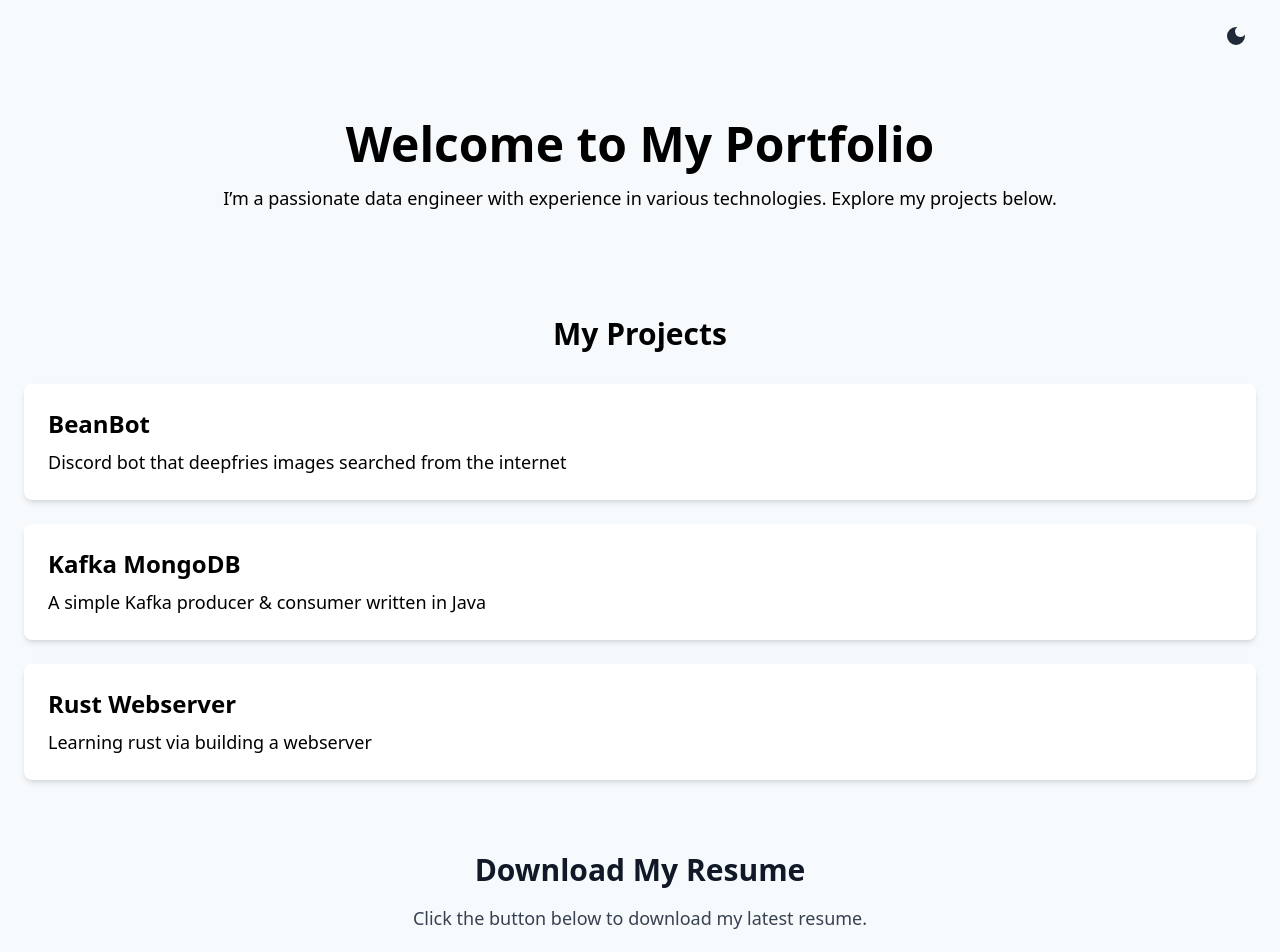
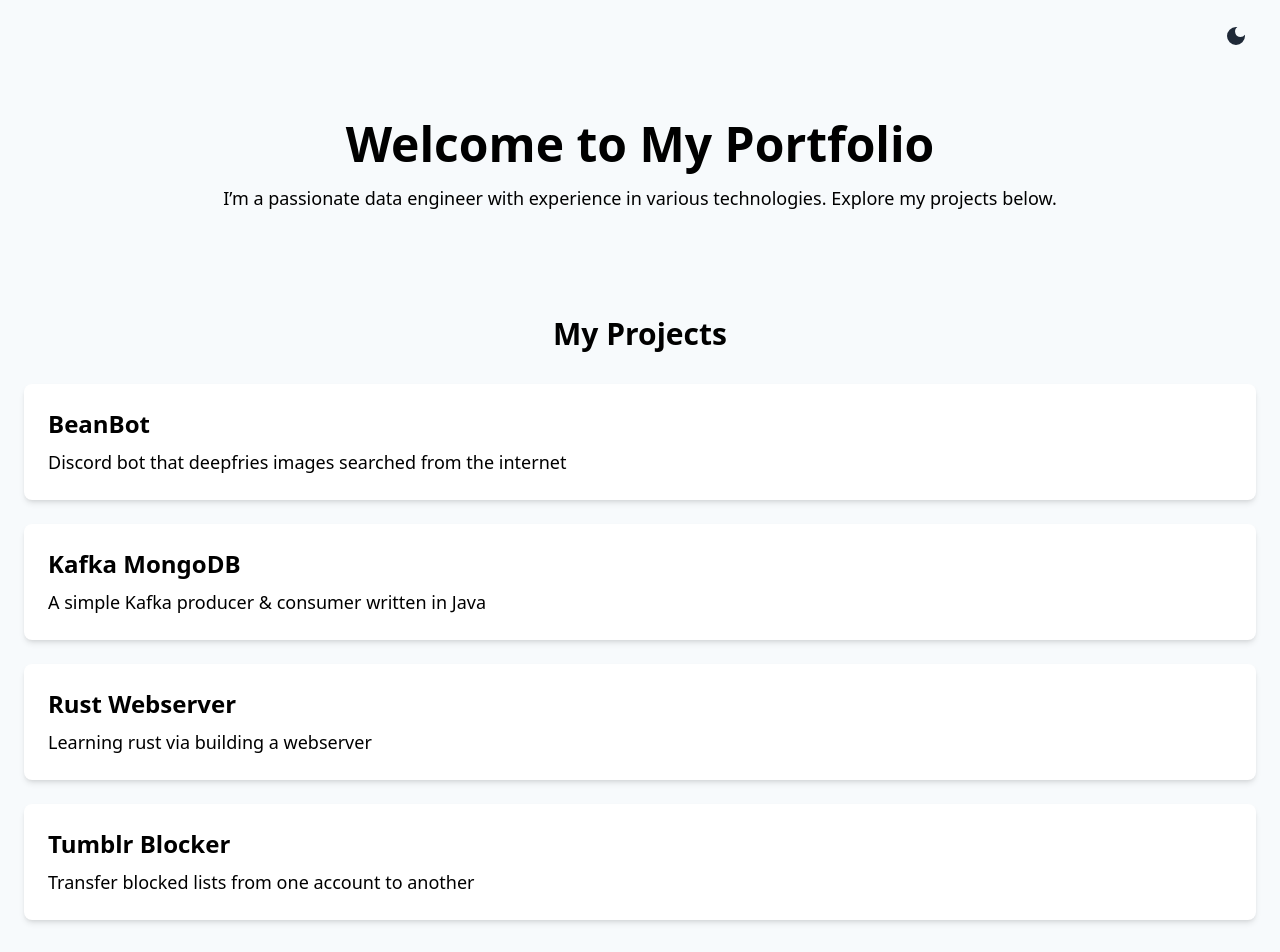
Before and after one commit to b-hairston/nextjs-website, a Next.js app: page / in a window 1280 px wide. Shown: the top 952 px of the page. Built offline with nearby package versions, Linux system fonts and the light colour scheme.

Commit message:
added tumblr-blocker to portfolio

```diff
--- a/app/page.tsx
+++ b/app/page.tsx
@@ -20,6 +20,12 @@ const projects = [
     title: 'Rust Webserver',
     description: 'Learning rust via building a webserver',
   },
+  {
+    slug: 'project-4',
+    title: 'Tumblr Blocker',
+    description: 'Transfer blocked lists from one account to another',
+  },
+
 
 ];
 
@@ -60,8 +66,8 @@ export default function Home() {
 
       {/* Resume Download Section */}
       <section className="bg-gray-100 dark:bg-gray-800 py-12 text-center">
-        <h2 className="text-3xl font-bold mb-4 text-gray-900 dark:text-gray-100">Download My Resume</h2>
-        <p className="text-lg mb-8 text-gray-700 dark:text-white">Click the button below to download my latest resume.</p>
+        <h2 className="text-3xl font-bold mb-4 text-black dark:text-gray-100">Download My Resume</h2>
+        <p className="text-lg mb-8 text-black dark:text-white">Click the button below to download my latest resume.</p>
         <a
           href="/path/to/your/resume.pdf" // Replace with the actual path to your resume
           download
--- a/app/projects/[project]/page.tsx
+++ b/app/projects/[project]/page.tsx
@@ -5,7 +5,16 @@ import ThemeToggle from 'components/theme-toggle';
 import { useParams } from 'next/navigation';
 import Link from 'next/link';
 
-const projects = {
+// Define the Project type with an optional githubLink property
+type Project = {
+  title: string;
+  description: string;
+  link: string;
+  githubLink?: string; // Optional githubLink property
+};
+
+// Define the projects object with the Project type
+const projects: { [key: string]: Project } = {
   'project-1': {
     title: 'BeanBot',
     description: 'Discord bot that deepfries images searched from the internet',
@@ -16,10 +25,16 @@ const projects = {
     description: 'A simple Kafka producer & consumer written in Java',
     link: 'https://github.com/b-hairston/kafka-mongo-stack',
   },
-  'project-3':{
+  'project-3': {
     title: 'Rust Webserver',
     description: 'Learning rust via building a webserver',
     link: 'https://github.com/b-hairston/rust-webserver',
+  },
+  'project-4': {
+    title: 'Tumblr Blocker',
+    description: 'Transfer blocked lists from one account to another',
+    link: 'https://www.tumblr-blocker.xyz/',
+    githubLink: 'https://github.com/b-hairston/tumblr-blocker', // GitHub link included
   },
 };
 
@@ -34,7 +49,6 @@ const ProjectPage = () => {
   }
 
   const project = params.project as ProjectKey; // Cast to valid project keys
-
   const projectDetails = projects[project];
 
   if (!projectDetails) {
@@ -47,22 +61,35 @@ const ProjectPage = () => {
         <Link href="/" className="text-white text-xl font-bold">
           Home
         </Link>
-        <div className="text-center flex-grow">
-        </div>
+        <div className="text-center flex-grow"></div>
         <ThemeToggle />
       </header>
       <main className="flex flex-col items-center justify-center min-h-screen bg-gray-100 dark:bg-gray-900 p-4">
         <div className="bg-white dark:bg-gray-800 p-8 rounded-lg shadow-lg max-w-3xl w-full text-center">
           <h1 className="text-3xl sm:text-4xl font-bold mb-6">{projectDetails.title}</h1>
-          <p className="text-lg sm:text-xl mb-6 text-gray-800 dark:text-white">{projectDetails.description}</p>
+          <p className="text-lg sm:text-xl mb-6 text-black dark:text-white">{projectDetails.description}</p>
+
+          {/* Link to the live site if available */}
           <Link
             href={projectDetails.link}
-            className="inline-block px-6 py-3 bg-gray-600 text-white rounded hover:bg-blue-600"
+            className="inline-block px-6 py-3 bg-gray-600 text-white rounded hover:bg-blue-600 mr-2"
             target="_blank"
             rel="noopener noreferrer"
           >
-            View on GitHub
+            Visit Site
           </Link>
+
+          {/* Conditionally render the GitHub link if it exists */}
+          {projectDetails.githubLink && (
+            <Link
+              href={projectDetails.githubLink}
+              className="inline-block px-6 py-3 bg-gray-600 text-white rounded hover:bg-blue-600"
+              target="_blank"
+              rel="noopener noreferrer"
+            >
+              View on GitHub
+            </Link>
+          )}
         </div>
       </main>
     </div>
```
